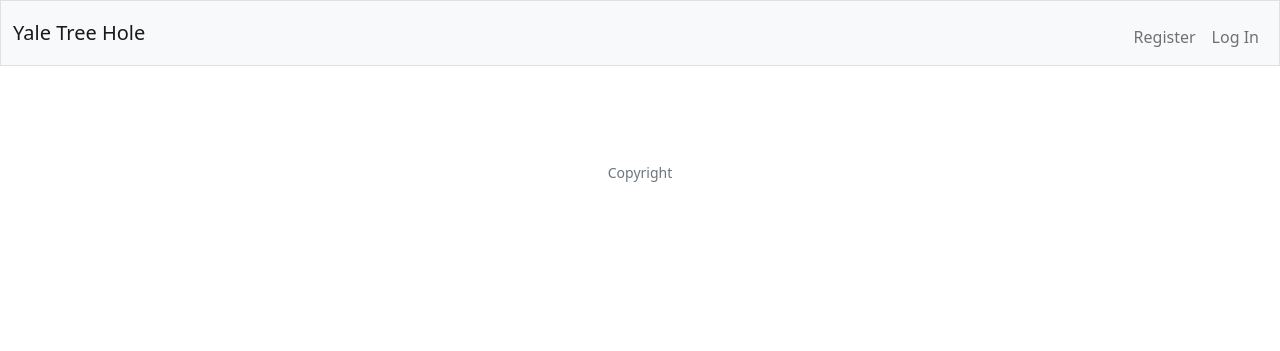
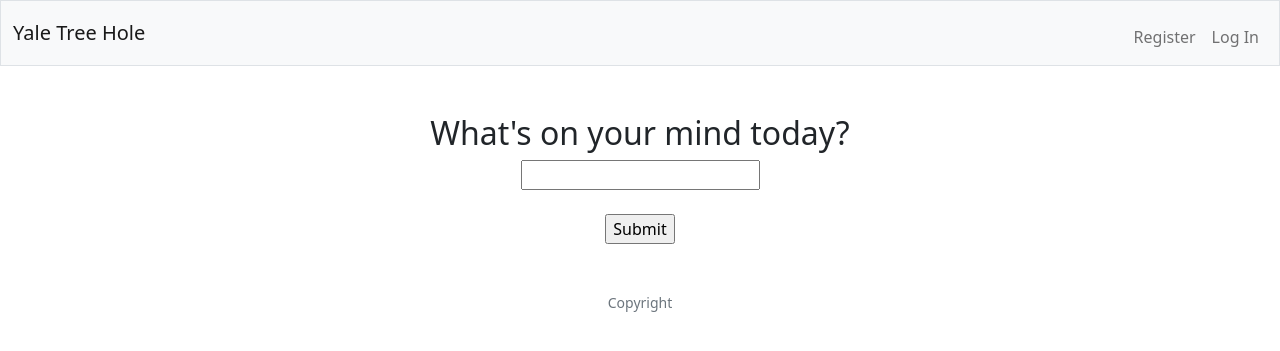
Before and after one commit to Lindsay-00/Treehole, a Flask app: template myproject/flaskr/templates/post.html in a window 1280 px wide. Shown: the top 351 px of the page. Run offline with Flask 2, Linux system fonts and the light colour scheme; the template is opened without the code that fills it, so the values that code supplies are empty; some libraries are stand-ins or nearby versions.

Commit message:
Wed, Dec 8, 2021, 9:32 PM +00:00

```diff
--- a/myproject/flaskr/templates/post.html
+++ b/myproject/flaskr/templates/post.html
@@ -6,7 +6,12 @@
 
 {% block main %}
 
+<h2>What's on your mind today? </h2>
 
+<form>
+  <input type="text"><br><br>
+  <input type="submit" value="Submit">
+</form>
 
 
 {% endblock %}
```
